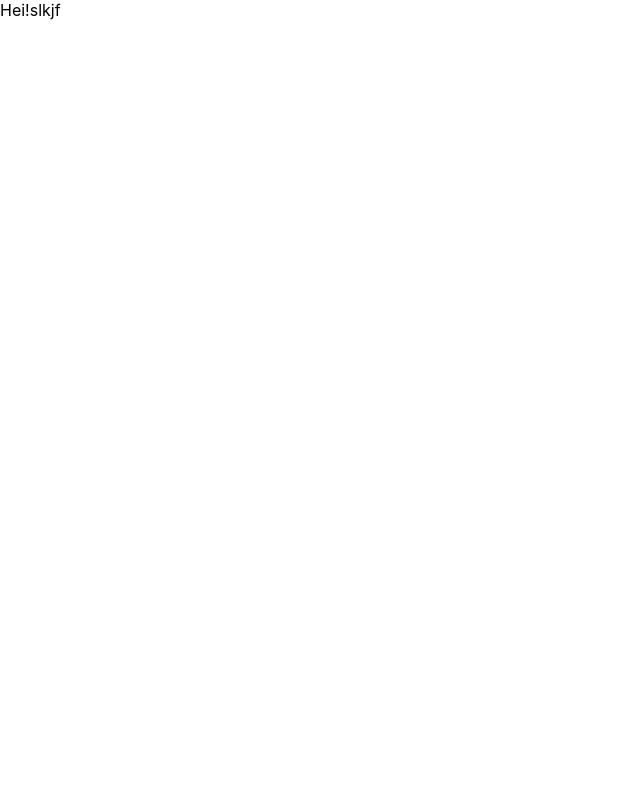
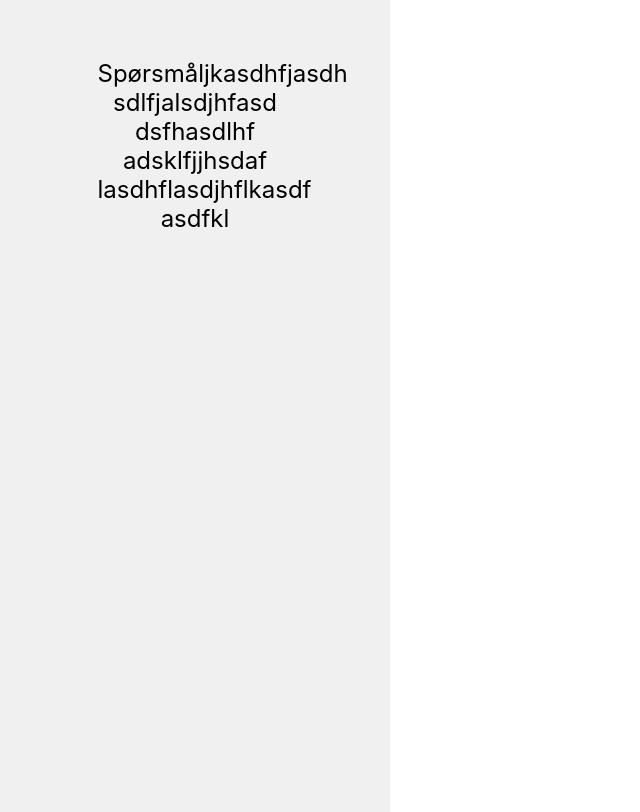
Before and after one commit to HoiskolensChemikerforening/DrikkespillFrontend, a React (Create React App) app in the folder drikkespill/: page /spillside in a window 1280 px wide. Shown: the whole page, without its empty margins (0-640 px from the left). Built offline with nearby package versions, Linux system fonts and the light colour scheme.

Commit message:
spillside opprettet, routet i App.js

```diff
--- a/drikkespill/src/App.js
+++ b/drikkespill/src/App.js
@@ -3,12 +3,21 @@ import './App.css';
 import React from "react";
 import styled from "styled-components";
 import { Startside } from './pages/startside';
+import { Spillside } from './pages/spillside';
+import { BrowserRouter as Router, Routes, Route } from "react-router-dom";
 
 
 function App() {
   return (
     <div>
-      <Startside/>
+      <Router>
+        <Routes>
+          <Route path="/spillside" element={<Spillside/>} />
+
+
+        </Routes>
+      </Router>
+
     </div>
   );
 }
--- a/drikkespill/src/Components/MobileContainer.jsx
+++ b/drikkespill/src/Components/MobileContainer.jsx
@@ -1,4 +1,4 @@
-import styled from 'styled-components':
+import styled from 'styled-components';
 
 const MobileContainer = styled.div`
     width: 390px;
--- /dev/null
+++ b/drikkespill/src/pages/spillside.jsx
@@ -0,0 +1,37 @@
+import React from "react";
+import styled from "styled-components";
+import { MobileContainer } from "../components/MobileContainer";
+
+
+export const Spillside = () => (
+    <>
+        <MobileContainer >
+            <Background>
+            <Tekstboks>
+            Spørsmåljkasdhfjasdh sdlfjalsdjhfasd
+            dsfhasdlhf
+            adsklfjjhsdaf
+            lasdhflasdjhflkasdf
+            asdfkl
+            </Tekstboks>
+            </Background>
+        </MobileContainer>
+    </>
+);
+
+const Background = styled.div`
+    width: 100%;
+    height: 100%;
+    background-color: #f0f0f0;
+`
+
+const Tekstboks = styled.div`
+    color: black;
+    font-size: 3vmin;
+    text-align: center;
+    width: 50%;
+    padding-right: 25%;
+    padding-left: 25%;
+    padding-top: 15%;
+    padding-bottom: 60%;
+`;
```
Also changed, not shown: 1 other file (tests, documents, lock files or other folders).
